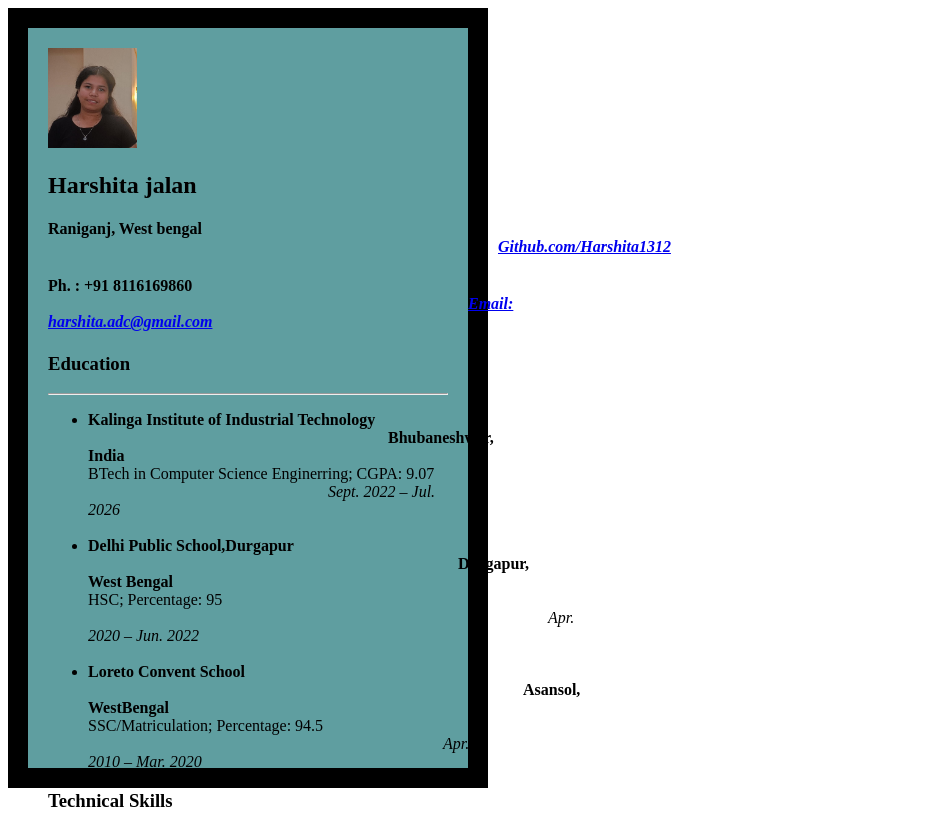
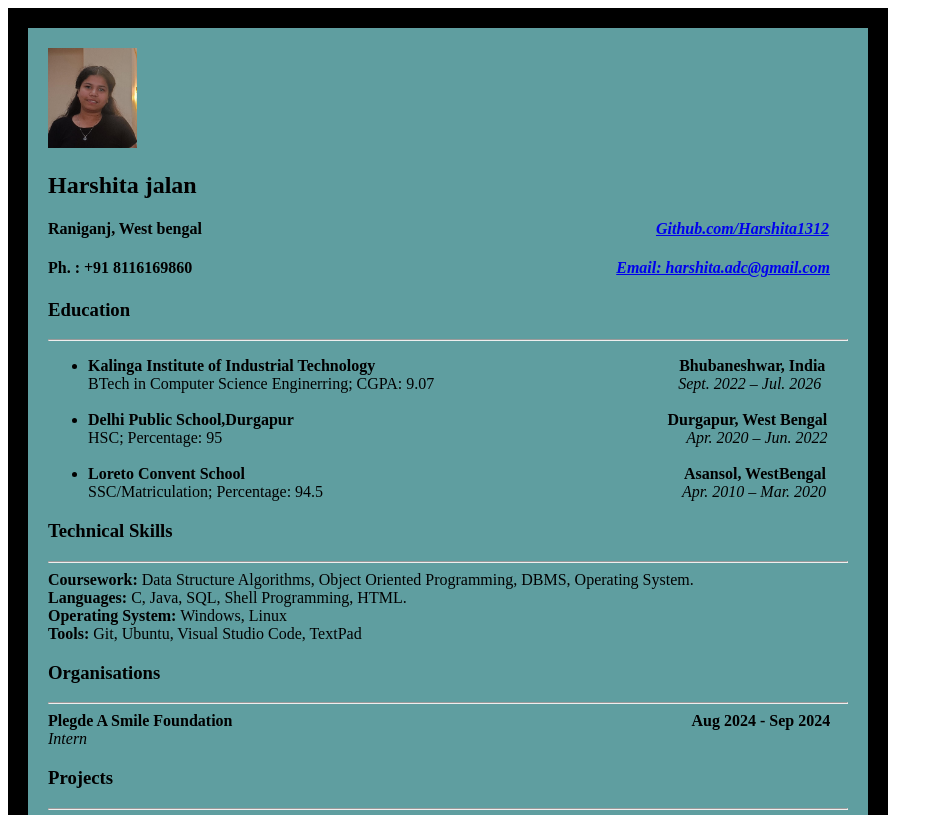
Before and after one commit to Harshita1312/AD-lab-, a plain HTML site: page index.html in a window 1280 px wide. Shown: the top 815 px of the page, without its empty margins (0-943 px from the left). Drawn offline with Linux system fonts and the light colour scheme.

Commit message:
Update style.css

```diff
--- a/style.css
+++ b/style.css
@@ -1,7 +1,7 @@
 
     div {
-      height: 700px;
-      width: 400px;
+      height: 1000px;
+      width: 800px;
     }
 
     p {
```
